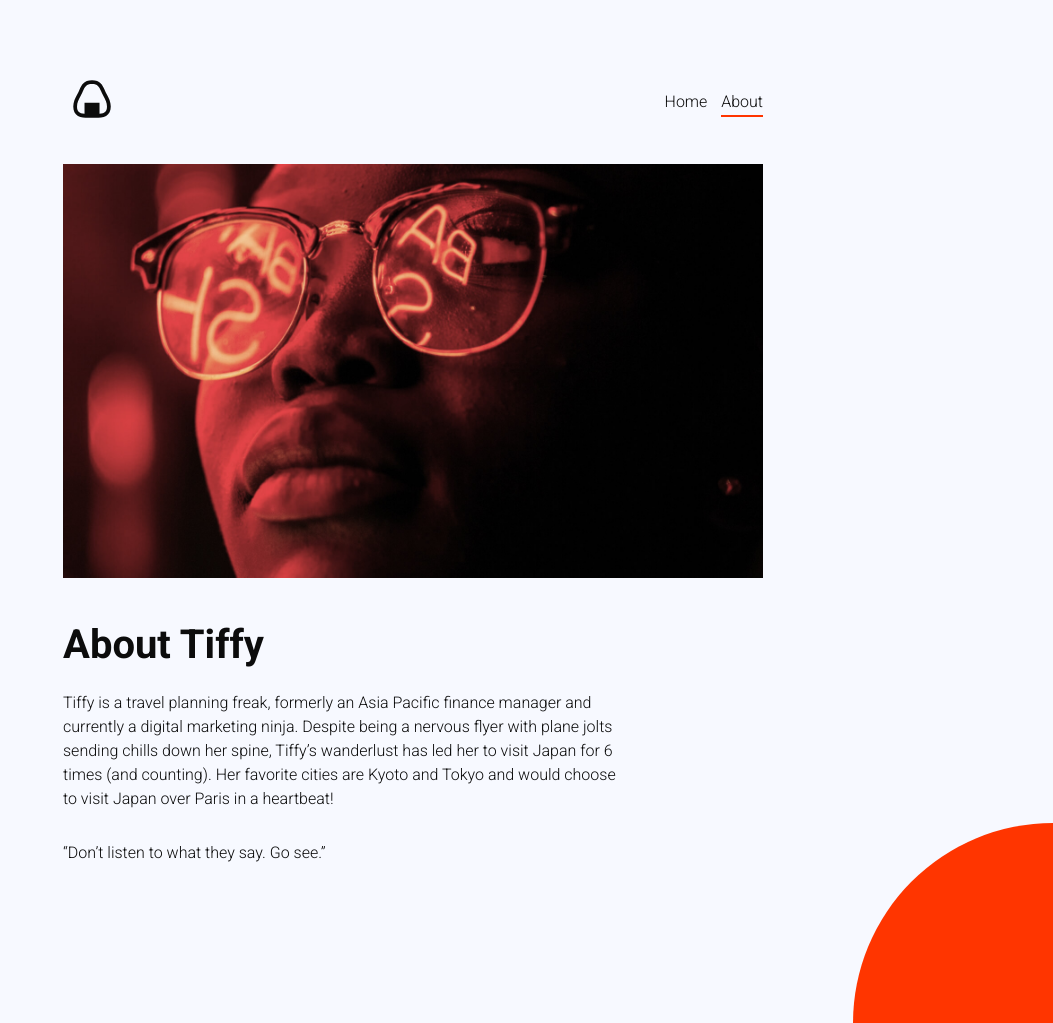
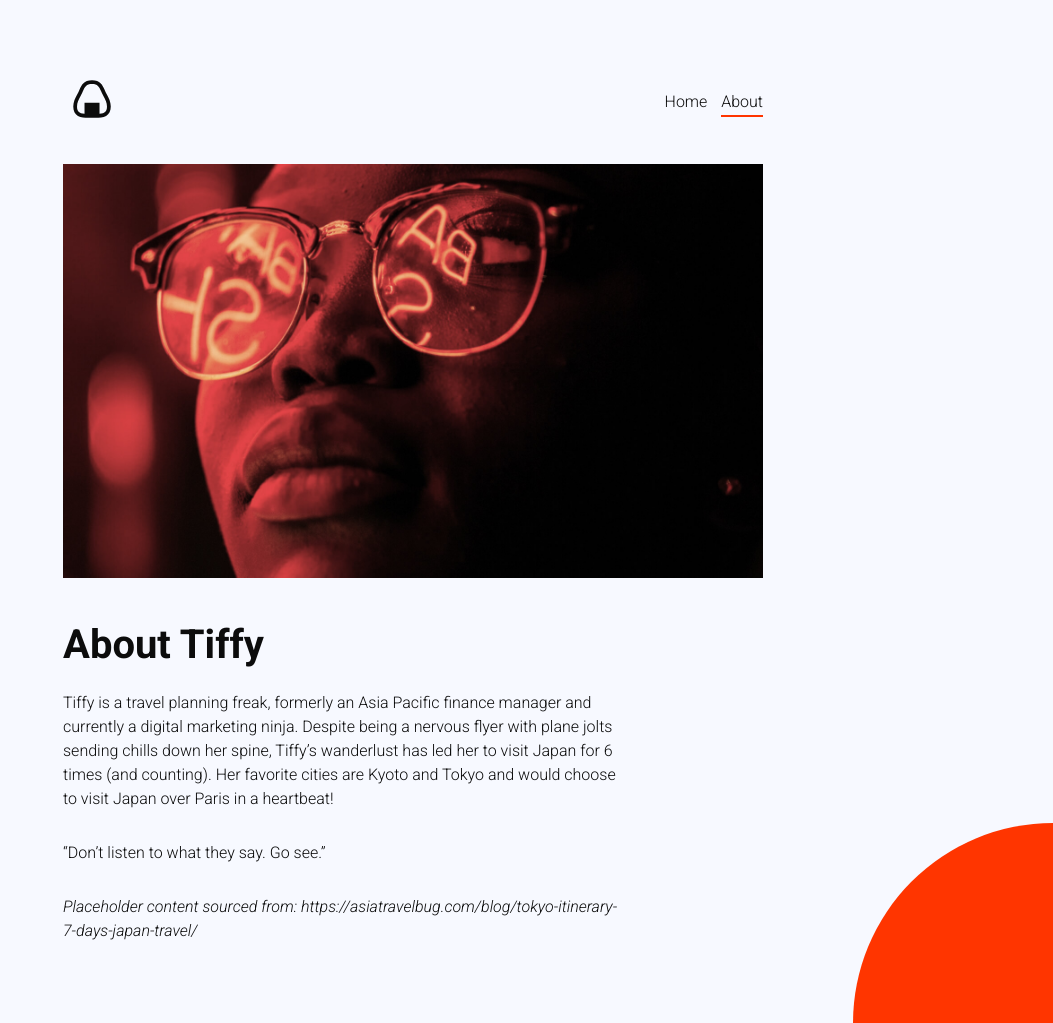
Before and after one commit to murphytrueman/night-in-japan, a Jekyll site: the page built from about.markdown, in a window 1280 px wide and 1023 px high. Shown: the whole window, without its empty margins (227-1280 px from the left). Built offline with Jekyll 4.4.1, drawn with Linux system fonts in a browser that asks for light colours.

Commit message:
Updated About

```diff
--- a/about.markdown
+++ b/about.markdown
@@ -11,3 +11,5 @@ layout: pages
 Tiffy is a travel planning freak, formerly an Asia Pacific finance manager and currently a digital marketing ninja. Despite being a nervous flyer with plane jolts sending chills down her spine, Tiffy’s wanderlust has led her to visit Japan for 6 times (and counting). Her favorite cities are Kyoto and Tokyo and would choose to visit Japan over Paris in a heartbeat!
 
 “Don't listen to what they say. Go see.”
+
+*Placeholder content sourced from: [https://asiatravelbug.com/blog/tokyo-itinerary-7-days-japan-travel/](https://asiatravelbug.com/blog/tokyo-itinerary-7-days-japan-travel/)*
```
